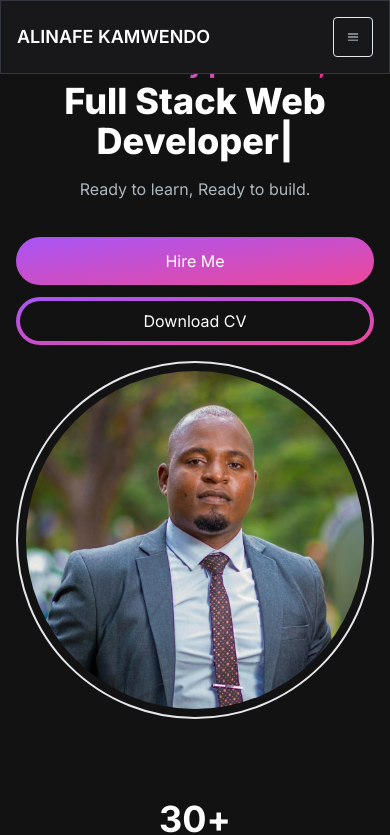
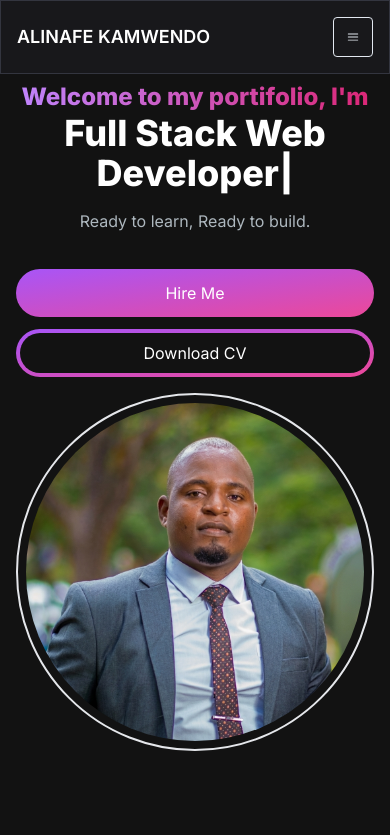
Before and after one commit to alinafekamwendo/myportifolio, a Next.js app: page / in a window 390 px wide. Shown: the top 835 px of the page. Built offline with nearby package versions, Linux system fonts and the light colour scheme.

Commit message:
hero section responsiveness

```diff
--- a/src/app/layout.js
+++ b/src/app/layout.js
@@ -11,7 +11,13 @@ export const metadata = {
 export default function RootLayout({ children }) {
   return (
     <html lang="en">
+      <head>
+        <meta
+          name="viewport"
+          content="width=device-width, initial-scale=1.0, maximum-scale=1.0, user-scalable=no"
+        />
+      </head>
       <body className={inter.className}>{children}</body>
     </html>
-  )
+  );
 }
--- a/src/components/HeroSection.jsx
+++ b/src/components/HeroSection.jsx
@@ -7,7 +7,7 @@ import Link from "next/link";
 
 const HeroSection = () => {
   return (
-    <section className="lg:py-8">
+    <section className="lg:py-8 mt-8">
       <div className="grid grid-cols-1 items-center sm:grid-cols-12">
         <motion.div
           initial={{ opacity: 0, scale: 0.5 }}
--- a/src/components/MenuOverlay.jsx
+++ b/src/components/MenuOverlay.jsx
@@ -3,7 +3,7 @@ import NavLink from "./NavLink";
 
 const MenuOverlay = ({ links }) => {
   return (
-    <ul className="flex flex-col py-4 items-center">
+    <ul className="flex flex-col py-4  items-center">
       {links.map((link, index) => (
         <li key={index}>
           <NavLink href={link.path} title={link.title} />
--- a/src/components/Navbar.jsx
+++ b/src/components/Navbar.jsx
@@ -24,7 +24,7 @@ const Navbar = () => {
   const [navbarOpen, setNavbarOpen] = useState(false);
 
   return (
- <nav className="fixed max-w-screen mx-auto border  border-[#33353F] top-0 left-0 right-0 z-50 bg-zinc-900 ">
+ <nav className="fixed w-full mx-auto border  border-[#33353F] top-0 left-0 right-0 z-50 bg-zinc-900 ">
   <div className="flex flex-wrap items-center justify-between mx-auto px-4 py-2 sm:px-6 lg:px-8">
     <Link
       href={"/"}
```
